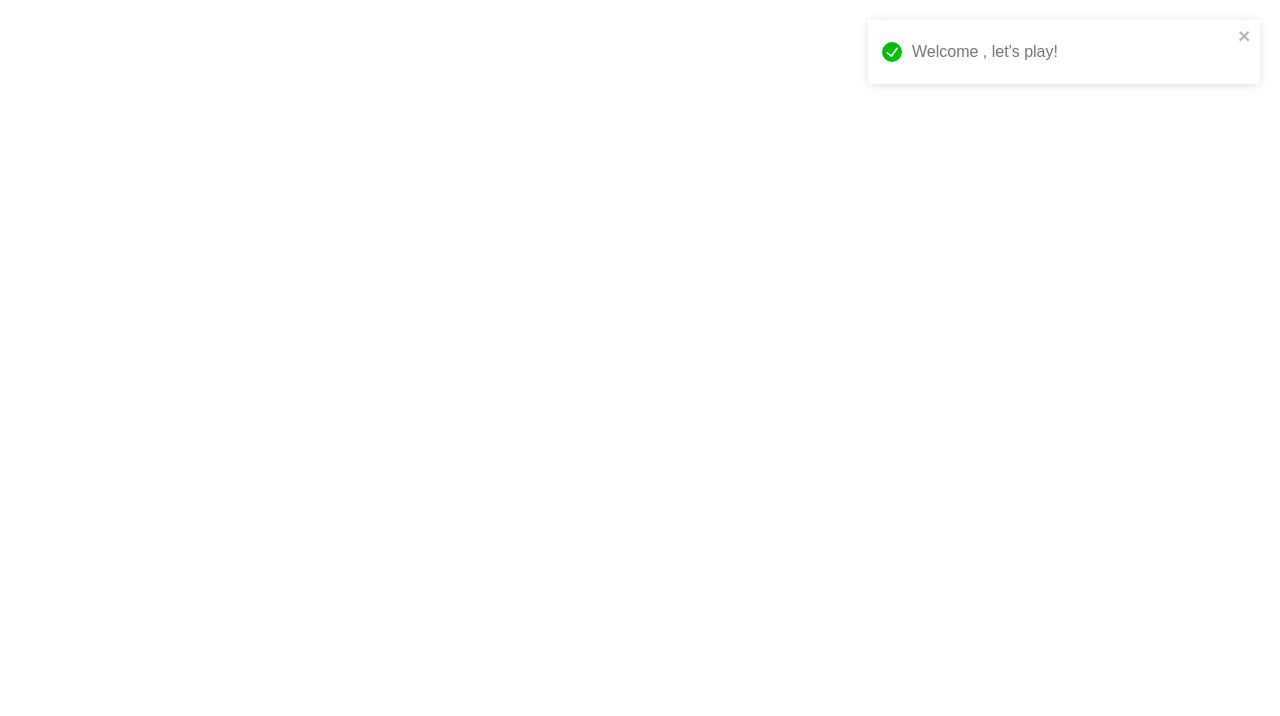
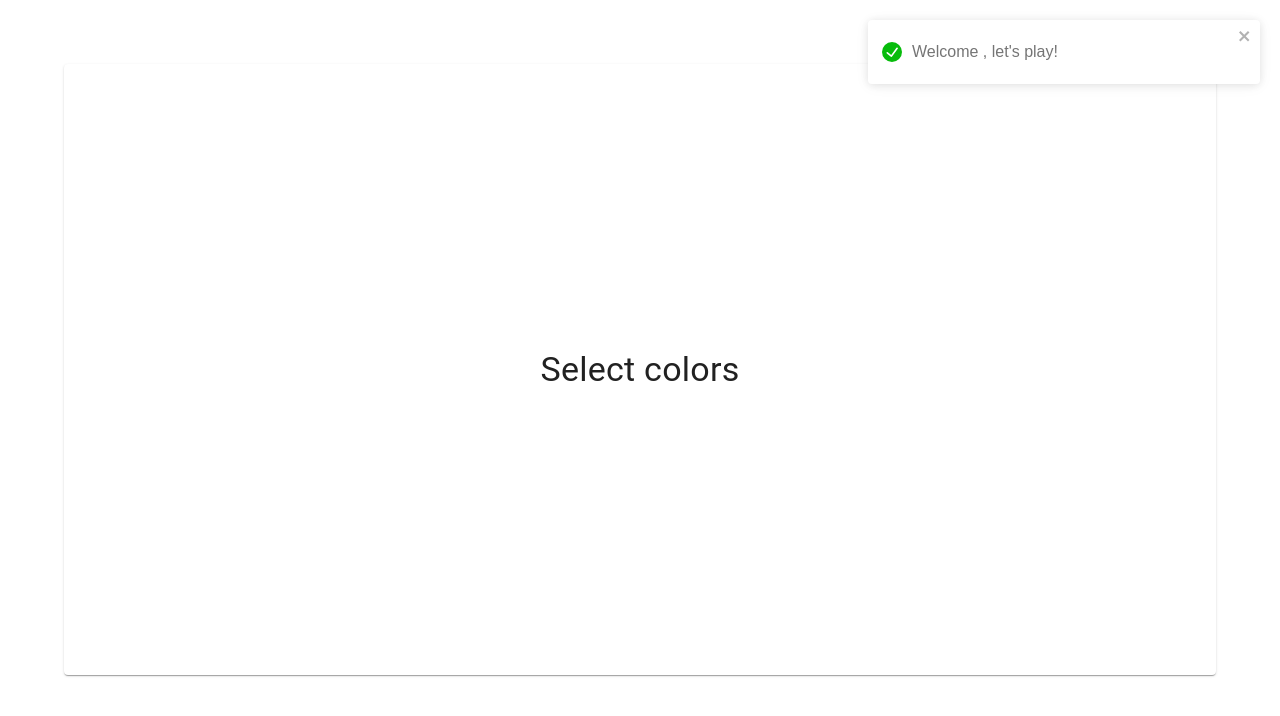
Before and after one commit to cati97/WordCloud, a React (Create React App) app: page / in a window 1280 px wide. Both pictures are taken after a click on the button "PLAY". Shown: the top 716 px of the page. Built offline with nearby package versions, Linux system fonts and the light colour scheme.

Commit message:
added mockedQuestions and getting random question function

```diff
--- /dev/null
+++ b/src/data/mockedQuestions.ts
@@ -0,0 +1,55 @@
+import { Question } from 'utils/types/Question';
+
+export const mockedQuestions: Question[] = [
+  {
+    question: 'select animals',
+    all_words: [
+      'hole',
+      'sofa',
+      'pear',
+      'tiger',
+      'oatmeal',
+      'square',
+      'nut',
+      'cub',
+      'shirt',
+      'tub',
+      'passenger',
+      'cow',
+    ],
+    good_words: ['tiger', 'cow'],
+  },
+  {
+    question: 'select colors',
+    all_words: [
+      'jeans',
+      'existence',
+      'ink',
+      'red',
+      'blue',
+      'yellow',
+      'laugh',
+      'behavior',
+      'expansion',
+      'white',
+      'black',
+      'cakes',
+    ],
+    good_words: ['red', 'blue', 'yellow', 'white', 'black'],
+  },
+  {
+    question: 'select vehicles',
+    all_words: [
+      'belief',
+      'wire',
+      'car',
+      'bus',
+      'star',
+      'river',
+      'hat',
+      'skirt',
+      'train',
+    ],
+    good_words: ['car', 'bus', 'train'],
+  },
+];
--- /dev/null
+++ b/src/modules/Game/Game.css.ts
@@ -0,0 +1,8 @@
+import styled from 'styled-components';
+import { Typography } from '@mui/material';
+
+export const Question = styled(Typography)`
+  &:first-letter {
+    text-transform: capitalize;
+  }
+`;
--- a/src/modules/Game/Game.tsx
+++ b/src/modules/Game/Game.tsx
@@ -1,5 +1,19 @@
+import Container from 'components/Layout/Container';
+import { mockedQuestions } from 'data/mockedQuestions';
+import { useMemo } from 'react';
+import * as S from './Game.css';
+import { getRandomQuestion } from 'utils/getRandomQuestion';
+
 const Game = () => {
-  return <></>;
+  const randomQuestion = useMemo(() => {
+    return getRandomQuestion(mockedQuestions).question;
+  }, []);
+
+  return (
+    <Container>
+      <S.Question variant='h4'> {randomQuestion} </S.Question>
+    </Container>
+  );
 };
 
 export default Game;
--- /dev/null
+++ b/src/utils/getRandomQuestion.ts
@@ -0,0 +1,5 @@
+import { Question } from './types/Question';
+
+export const getRandomQuestion = (questions: Question[]) => {
+  return questions[Math.floor(Math.random() * questions.length)];
+};
--- /dev/null
+++ b/src/utils/types/Question.ts
@@ -0,0 +1,5 @@
+export type Question = {
+  question: string;
+  all_words: string[];
+  good_words: string[];
+};
```
